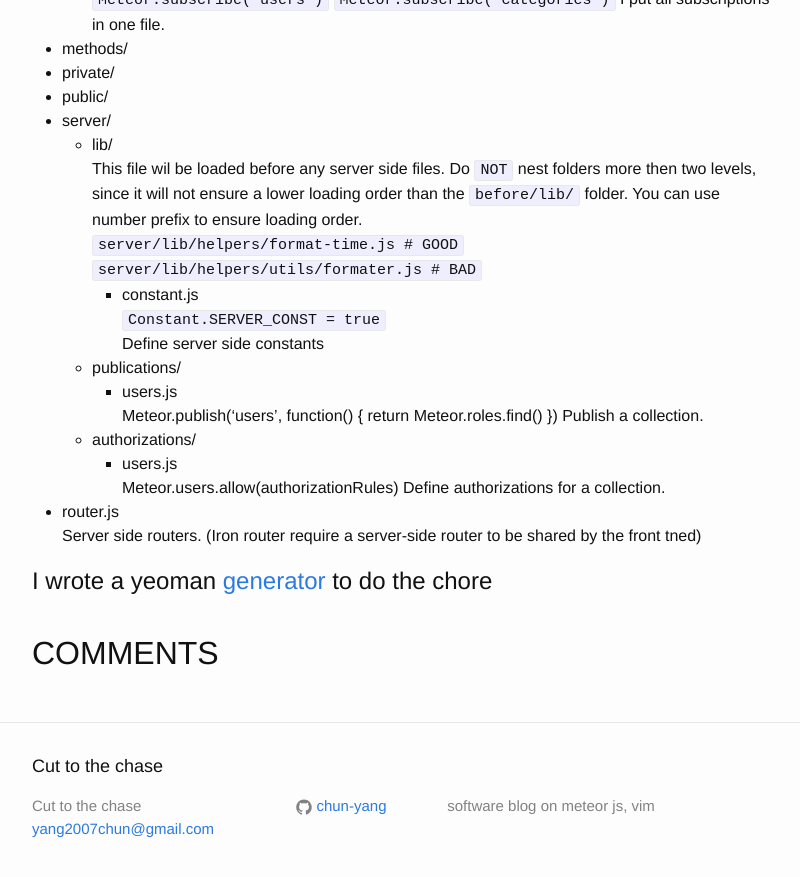
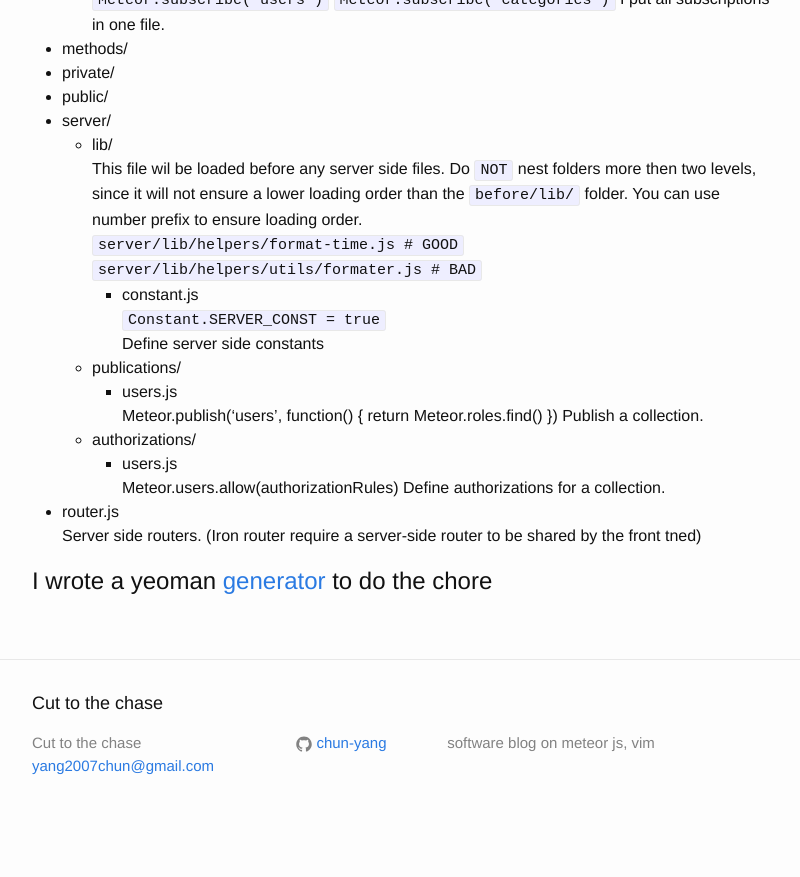
Before and after one commit to Chun-Yang/Chun-Yang.github.io, a Jekyll site: the page built from _posts/2015-08-08-how-to-structure-meteor-app.markdown, in a window 1280 px wide and 900 px high, scrolled down 1566 px. Shown: the top 877 px of the window, without its empty margins (238-1038 px from the left). Built offline with Jekyll 4.4.1, drawn with Linux system fonts in a browser that asks for light colours; after the commit the page ends 2403 px from its top, so only the background shows below that.

Commit message:
add comments

```diff
--- a/_config.yml
+++ b/_config.yml
@@ -6,7 +6,6 @@
 baseurl: "" # the subpath of your site, e.g. /blog/
 url: "http://chun-yang.github.io/" # the base hostname & protocol for your site
 github_username:  chun-yang
-comments: true
 
 # Build settings
 markdown: kramdown
--- a/_includes/comments.html
+++ b/_includes/comments.html
@@ -1,4 +1,3 @@
-<h1>COMMENTS</h1>
 {% if page.comments %}
 <div id="disqus_thread"></div>
 <script type="text/javascript">
--- a/_layouts/post.html
+++ b/_layouts/post.html
@@ -1,5 +1,6 @@
 ---
 layout: default
+comments: true
 ---
 <div class="post">
 
```
